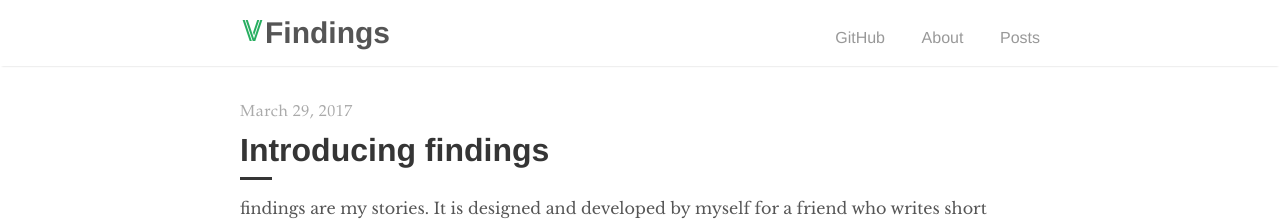
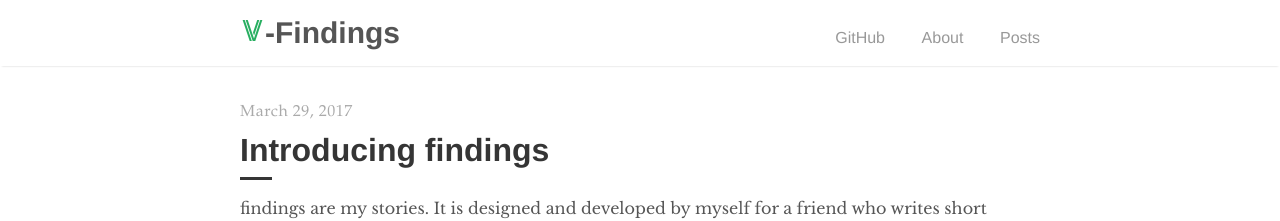
Before and after one commit to varanasikalyan/varanasikalyan.github.io, a Jekyll site: the page built from index.html, in a window 1280 px wide. Shown: the top 221 px of the page. Built offline with Jekyll 4.4.1, drawn with Linux system fonts in a browser that asks for light colours; the list of posts is cut into pages by our own code.

Commit message:
Update navigation.html

```diff
--- a/_includes/navigation.html
+++ b/_includes/navigation.html
@@ -1,7 +1,7 @@
 <nav class="nav">
   <div class="nav-container">
     <a href="{{ site.baseurl }}/">
-      <img class="title-logo" src="{{ '/assets/apple-touch-icon.png' | prepend: site.baseurl }}" width='25' alt="logo"/><h2 class="nav-title">{{ site.title }}</h2>
+      <img class="title-logo" src="{{ '/assets/apple-touch-icon.png' | prepend: site.baseurl }}" width='25' alt="logo"/><h2 class="nav-title">-{{ site.title }}</h2>
     </a>
     <ul>
       <li><a href="https://github.com/varanasikalyan">GitHub</a></li>
```
